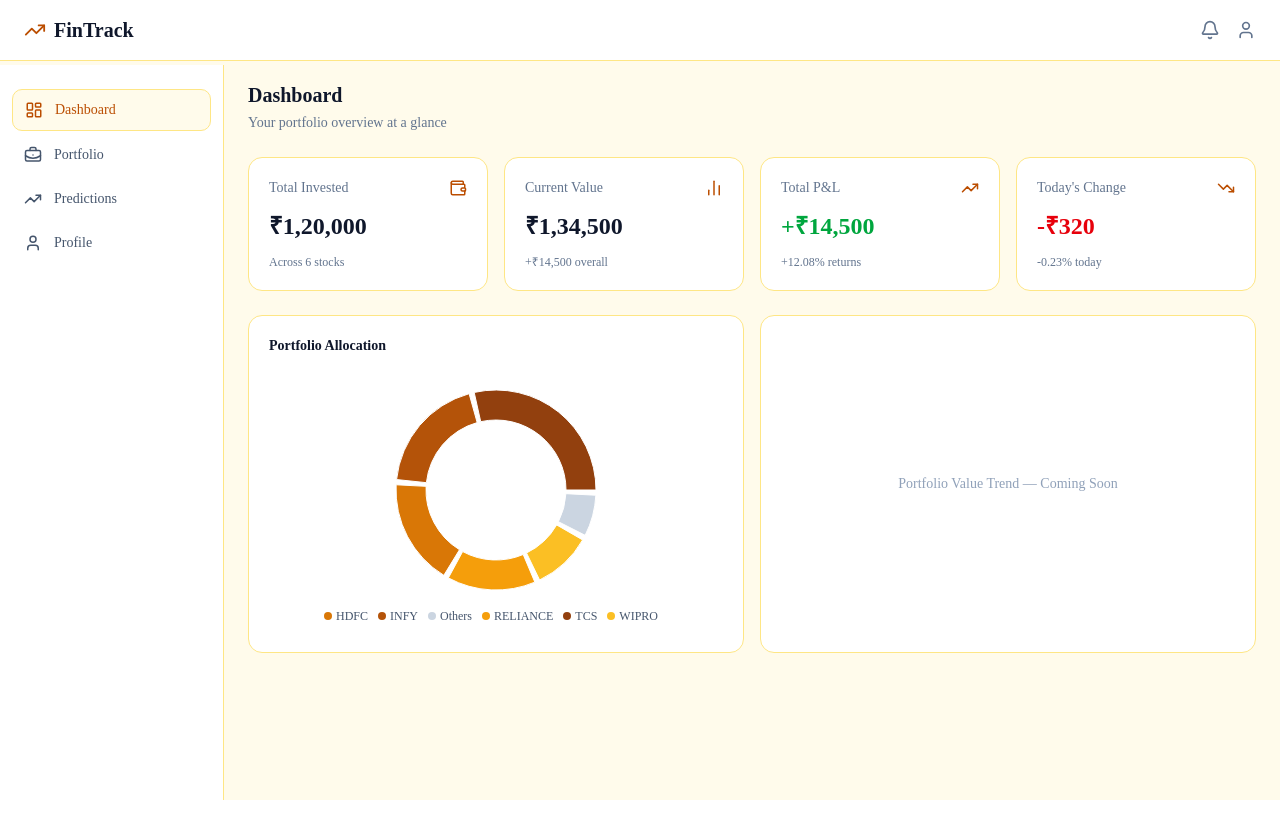
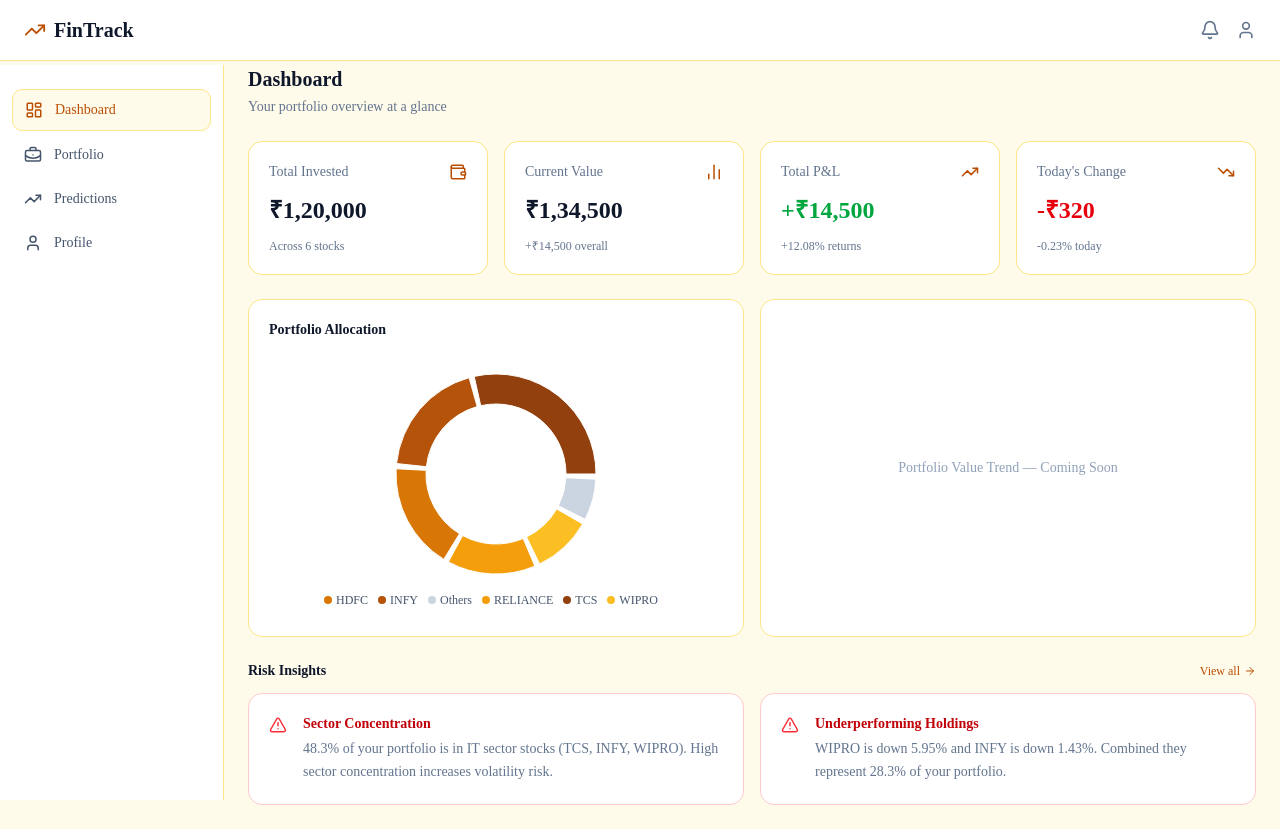
Before and after one commit to ParthSurve07/Phoenix_Frontend, a Next.js app: page /dashboard in a window 1280 px wide. Before the commit the page ends 800 px from the top, so only its background shows below. Built offline with nearby package versions, Linux system fonts and the light colour scheme.

Commit message:
feat: risk insights with score banner, cards, tabs in predictions and dashboard preview

```diff
--- a/src/app/dashboard/page.js
+++ b/src/app/dashboard/page.js
@@ -1,13 +1,20 @@
 import SummaryCards from "@/components/portfolio/SummaryCards";
 import AllocationChart from "@/components/charts/AllocationChart";
+import RiskInsightCard from "@/components/risk/RiskInsightCard";
+import { mockRisk } from "@/lib/mockData";
+import Link from "next/link";
+import { ArrowRight } from "lucide-react";
 
 export default function DashboardPage() {
+  // Show only first 2 insights on dashboard
+  const previewInsights = mockRisk.insights.slice(0, 2);
+
   return (
     <div className="flex flex-col gap-6">
 
       {/* Page Title */}
       <div>
-        <h1 className="text-slate-900 text-xl font-semibold mt-4">Dashboard</h1>
+        <h1 className="text-slate-900 text-xl font-semibold">Dashboard</h1>
         <p className="text-slate-500 text-sm mt-1">
           Your portfolio overview at a glance
         </p>
@@ -19,10 +26,28 @@ export default function DashboardPage() {
       {/* Charts Row */}
       <div className="grid grid-cols-1 lg:grid-cols-2 gap-4">
         <AllocationChart />
-
-        {/* Placeholder for second chart */}
         <div className="bg-white border border-amber-200 rounded-xl p-5 flex items-center justify-center text-slate-400 text-sm">
           Portfolio Value Trend — Coming Soon
+        </div>
+      </div>
+
+      {/* Risk Preview */}
+      <div className="flex flex-col gap-3">
+        <div className="flex items-center justify-between">
+          <h2 className="text-slate-900 font-semibold text-sm">
+            Risk Insights
+          </h2>
+          <Link
+            href="/predictions"
+            className="text-amber-700 text-xs flex items-center gap-1 hover:underline"
+          >
+            View all <ArrowRight size={12} />
+          </Link>
+        </div>
+        <div className="grid grid-cols-1 lg:grid-cols-2 gap-4">
+          {previewInsights.map((insight, i) => (
+            <RiskInsightCard key={i} insight={insight} />
+          ))}
         </div>
       </div>
 
--- a/src/app/predictions/page.js
+++ b/src/app/predictions/page.js
@@ -1,8 +1,12 @@
+"use client";
+
+import { useState } from "react";
 import PredictionTable from "@/components/prediction/PredictionTable";
-import { mockPredictions } from "@/lib/mockData";
+import RiskInsightCard from "@/components/risk/RiskInsightCard";
+import RiskScoreBanner from "@/components/risk/RiskScoreBanner";
+import { mockPredictions, mockRisk } from "@/lib/mockData";
 import { Info } from "lucide-react";
 
-// Signal summary counts
 function getSignalCounts(data) {
   return data.reduce(
     (acc, s) => {
@@ -13,7 +17,10 @@ function getSignalCounts(data) {
   );
 }
 
+const tabs = ["Signals", "Risk Insights"];
+
 export default function PredictionsPage() {
+  const [activeTab, setActiveTab] = useState("Signals");
   const counts = getSignalCounts(mockPredictions);
 
   return (
@@ -23,10 +30,29 @@ export default function PredictionsPage() {
       <div>
         <h1 className="text-slate-900 text-xl font-semibold mt-4">Predictions</h1>
         <p className="text-slate-500 text-sm mt-1">
-          ML-generated signals for your holdings
+          ML-generated signals and risk analysis for your holdings
         </p>
       </div>
 
+      {/* Tabs */}
+      <div className="flex gap-1 bg-white border border-amber-200 rounded-lg p-1 w-fit">
+        {tabs.map((tab) => (
+          <button
+            key={tab}
+            onClick={() => setActiveTab(tab)}
+            className={`px-4 py-1.5 rounded-md text-sm font-medium transition-colors ${activeTab === tab
+                ? "bg-slate-900 text-white"
+                : "text-slate-600 hover:bg-amber-50 hover:text-amber-700"
+              }`}
+          >
+            {tab}
+          </button>
+        ))}
+      </div>
+
+      {/* ── SIGNALS TAB ── */}
+      {activeTab === "Signals" && (
+        <>
           {/* Signal Summary Strip */}
           <div className="bg-white border border-amber-200 rounded-xl px-6 py-4 flex gap-8">
             <div>
@@ -62,14 +88,31 @@ export default function PredictionsPage() {
           <div className="flex items-start gap-2 bg-amber-50 border border-amber-200 rounded-lg px-4 py-3">
             <Info size={15} className="text-amber-700 mt-0.5 shrink-0" />
             <p className="text-slate-600 text-xs leading-relaxed">
-          Signals are generated by XGBoost and Prophet models using historical
-          price data. They are for informational purposes only and do not
-          constitute financial advice.
+              Signals are generated by XGBoost and Prophet models using
+              historical price data. They are for informational purposes only
+              and do not constitute financial advice.
             </p>
           </div>
 
           {/* Table */}
           <PredictionTable data={mockPredictions} />
+        </>
+      )}
+
+      {/* ── RISK INSIGHTS TAB ── */}
+      {activeTab === "Risk Insights" && (
+        <>
+          {/* Risk Score Banner */}
+          <RiskScoreBanner data={mockRisk} />
+
+          {/* Insight Cards */}
+          <div className="grid grid-cols-1 lg:grid-cols-2 gap-4">
+            {mockRisk.insights.map((insight, i) => (
+              <RiskInsightCard key={i} insight={insight} />
+            ))}
+          </div>
+        </>
+      )}
 
     </div>
   );
--- /dev/null
+++ b/src/components/risk/RiskInsightCard.jsx
@@ -0,0 +1,36 @@
+import { AlertTriangle, Lightbulb } from "lucide-react";
+
+export default function RiskInsightCard({ insight }) {
+  const isWarning = insight.type === "warning";
+
+  return (
+    <div
+      className={`bg-white border rounded-xl p-5 flex gap-4 ${
+        isWarning ? "border-red-200" : "border-amber-200"
+      }`}
+    >
+      {/* Icon */}
+      <div
+        className={`shrink-0 mt-0.5 ${
+          isWarning ? "text-red-500" : "text-amber-700"
+        }`}
+      >
+        {isWarning ? <AlertTriangle size={18} /> : <Lightbulb size={18} />}
+      </div>
+
+      {/* Content */}
+      <div className="flex flex-col gap-1">
+        <p
+          className={`text-sm font-semibold ${
+            isWarning ? "text-red-700" : "text-slate-900"
+          }`}
+        >
+          {insight.title}
+        </p>
+        <p className="text-slate-500 text-sm leading-relaxed">
+          {insight.description}
+        </p>
+      </div>
+    </div>
+  );
+}
--- /dev/null
+++ b/src/components/risk/RiskScoreBanner.jsx
@@ -0,0 +1,47 @@
+export default function RiskScoreBanner({ data }) {
+  const color =
+    data.riskScore >= 70
+      ? "text-red-600"
+      : data.riskScore >= 40
+        ? "text-amber-700"
+        : "text-green-600";
+
+  const barColor =
+    data.riskScore >= 70
+      ? "bg-red-400"
+      : data.riskScore >= 40
+        ? "bg-amber-500"
+        : "bg-green-500";
+
+  return (
+    <div className="bg-white border border-amber-200 rounded-xl px-6 py-5 flex items-center gap-8">
+      {/* Score */}
+      <div className="shrink-0">
+        <p className="text-slate-500 text-xs mb-1">Risk Score</p>
+        <p className={`text-4xl font-bold ${color}`}>{data.riskScore}</p>
+        <p className={`text-sm font-medium mt-0.5 ${color}`}>
+          {data.overallRisk} Risk
+        </p>
+      </div>
+
+      <div className="w-px bg-amber-100 self-stretch" />
+
+      {/* Bar + Summary */}
+      <div className="flex flex-col gap-3 flex-1">
+        <p className="text-slate-600 text-sm leading-relaxed">{data.summary}</p>
+        {/* Progress bar */}
+        <div className="w-full h-2 bg-slate-100 rounded-full overflow-hidden">
+          <div
+            className={`h-full rounded-full ${barColor}`}
+            style={{ width: `${data.riskScore}%` }}
+          />
+        </div>
+        <div className="flex justify-between text-xs text-slate-400">
+          <span>Low Risk</span>
+          <span>Moderate</span>
+          <span>High Risk</span>
+        </div>
+      </div>
+    </div>
+  );
+}
```
Also changed, not shown: src/lib/mockData.js. Lines whose indentation alone changed are shown as unchanged.
